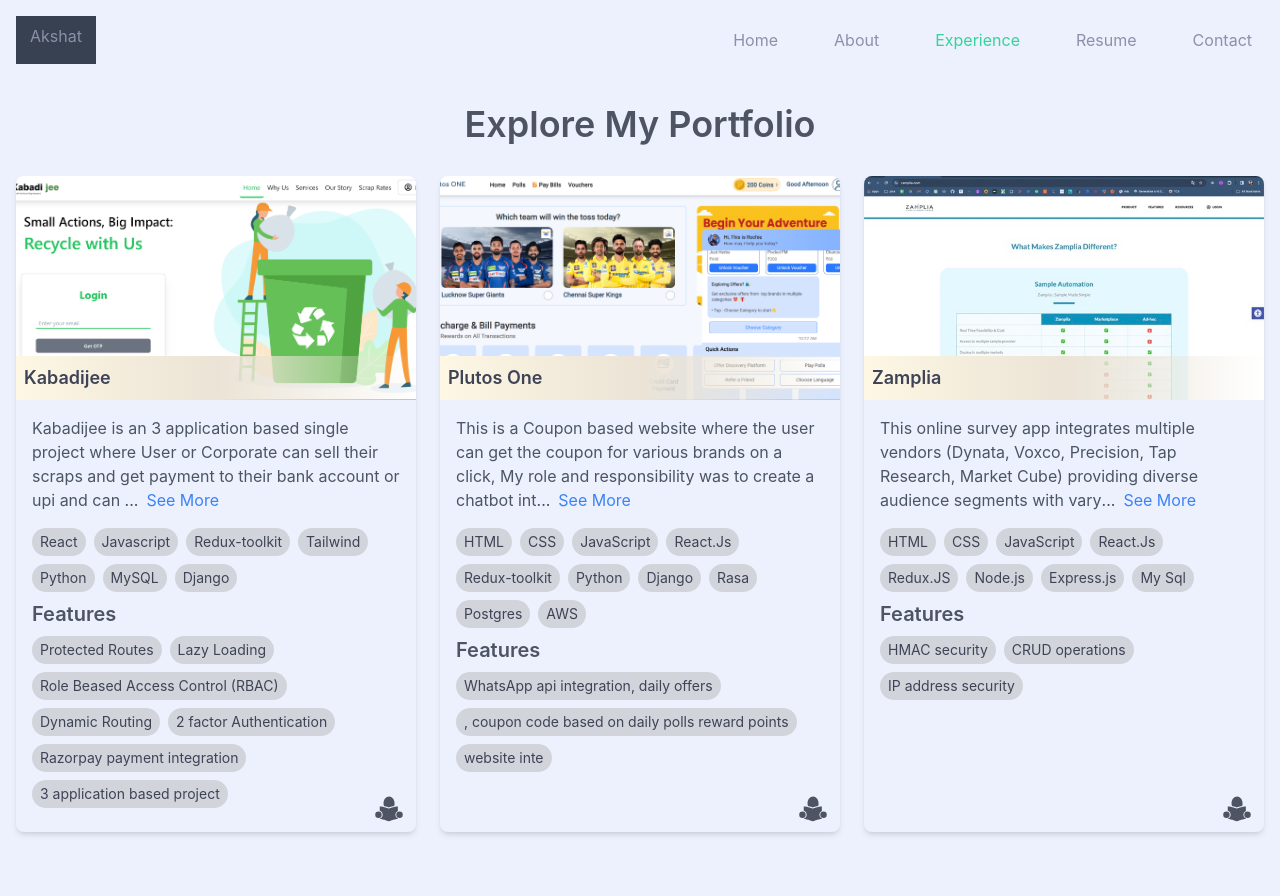
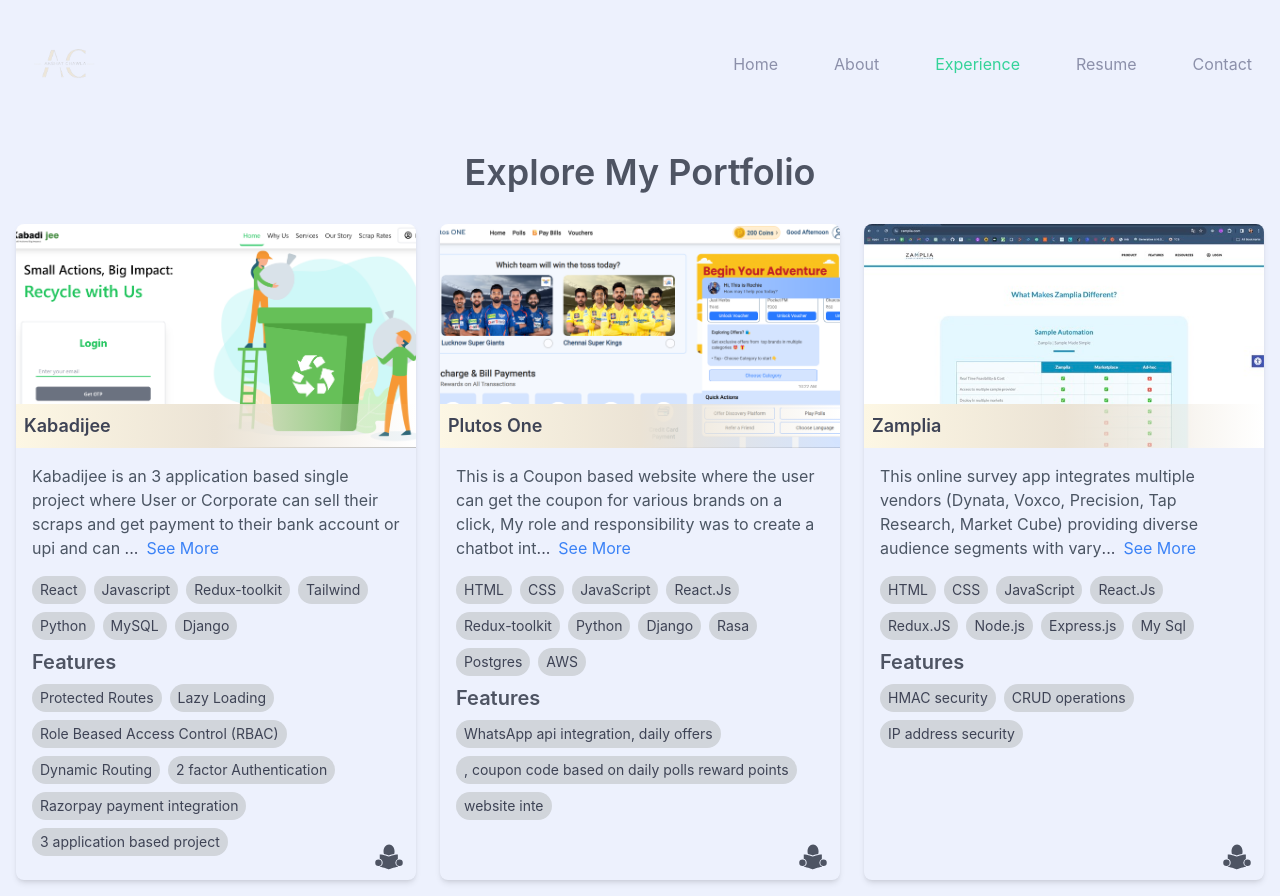
Before and after one commit to mobrilzAkshat/portfolio, a React (Vite) app: page /Work in a window 1280 px wide. Before the commit the page ends 848 px from the top, so only its background shows below. Built offline with nearby package versions, Linux system fonts and the light colour scheme.

Commit message:
logo changed

```diff
--- a/src/component/Header/Header.tsx
+++ b/src/component/Header/Header.tsx
@@ -1,6 +1,7 @@
 import { useState, useEffect } from "react";
 import { HiMenu, HiX } from "react-icons/hi";
 import NavigationLinks from "./NavigationLinks";
+import Akshat_logo from '../../assets/CompanyLogo/Akshat_logo.png'
 
 export function Header() {
   const [isMobileMenuOpen, setMobileMenuOpen] = useState(false);
@@ -33,9 +34,9 @@
       </div>
       <div className={`${isMobileMenuOpen ? "block" : "hidden lg:block"} lg:flex items-center justify-between`}>
         <div className="lg:flex items-center hidden">
-          <div className="logo w-20 h-12 bg-gray-700 flex justify-center">
-          {/* <img src={logo} alt="" className="rounded-full w-20 bg-transparent" /> */}
-            <h2 className="p-2 ">Akshat</h2>
+          <div className="logo w-24 h-24 h-12 flex justify-center">
+          <img src={Akshat_logo} alt="Profile logo" className="rounded-full w-20 bg-transparent" />
+
           </div>
         </div>
         <NavigationLinks closeMobileMenu={closeMobileMenu} isMobileMenuOpen={isMobileMenuOpen} isMounted={isMounted} />
```
Also changed, not shown: src/assets/CompanyLogo/Akshat_logo.png (added), 1 other file (tests, documents, lock files or other folders).
